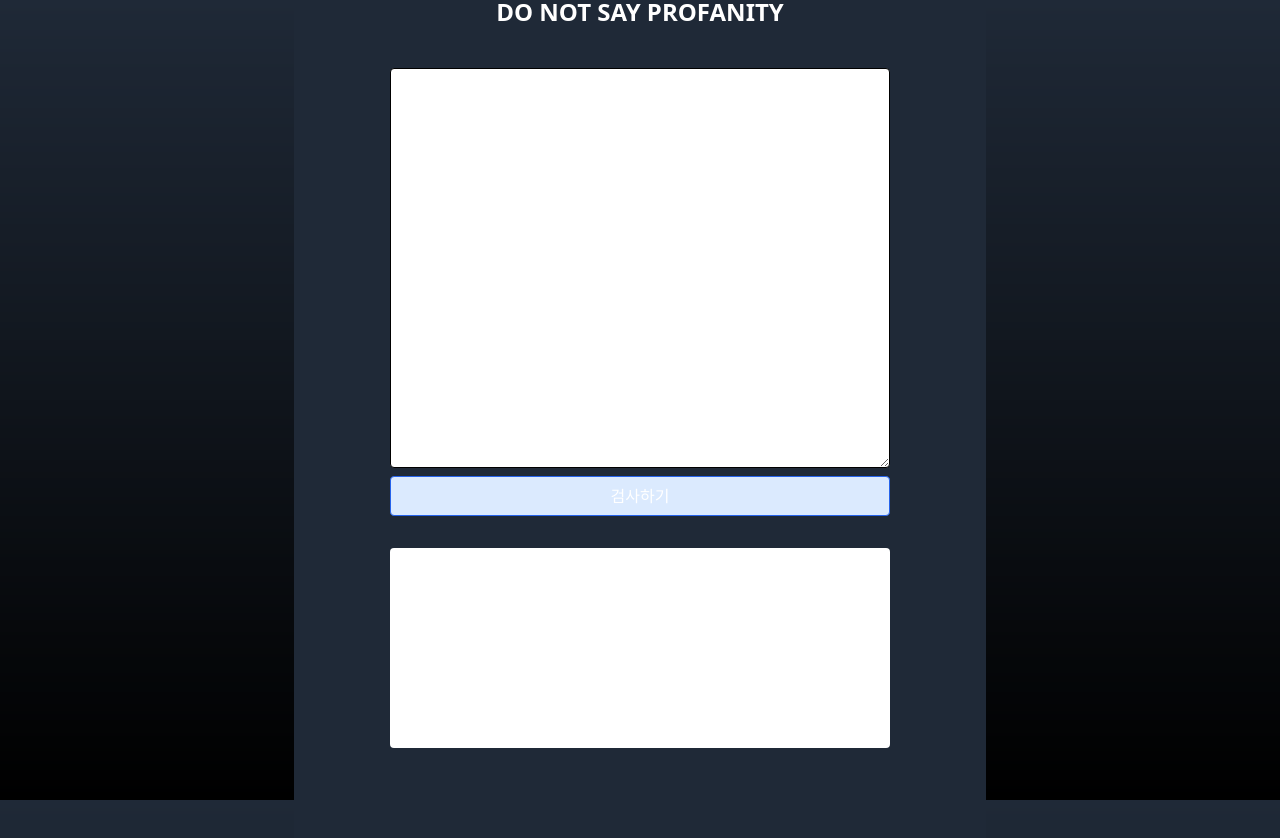
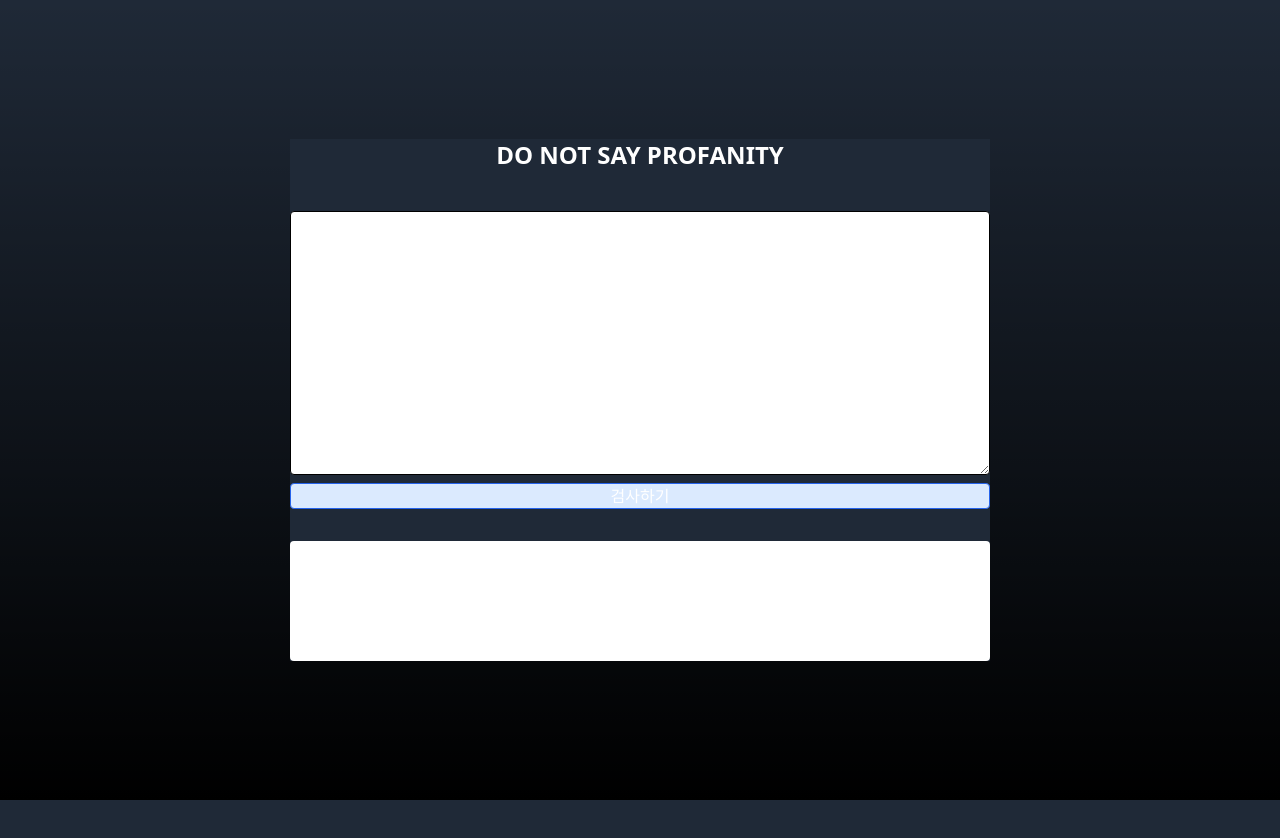
Before and after one commit to shinwonse/do-not-say-profanity, a Next.js app: page / in a window 1280 px wide. Shown: the top 838 px of the page. After the commit the page ends 800 px from the top, so only its background shows below. Built offline with nearby package versions, Linux system fonts and the light colour scheme.

Commit message:
디자인 수정

```diff
--- a/src/app/components/Button/Button.tsx
+++ b/src/app/components/Button/Button.tsx
@@ -7,7 +7,7 @@ type Props = {
 function Button({ onClick }: Props) {
   return (
     <button
-      className="border border-blue-600 bg-blue-100 rounded w-[500px] h-10 mt-2"
+      className="border border-blue-600 bg-blue-100 rounded w-full h-10 mt-2"
       onClick={onClick}
       type="button"
     >
--- a/src/app/components/ResultBox/ResultBox.tsx
+++ b/src/app/components/ResultBox/ResultBox.tsx
@@ -6,7 +6,7 @@ type Props = {
 
 function ResultBox({ result }: Props) {
   return (
-    <div className="p-5 bg-white w-full rounded mt-8 min-h-[200px]">
+    <div className="p-5 bg-white w-full rounded mt-8 min-h-[120px]">
       {result.length ? (
         <div>
           {result.map((item, idx) => {
--- a/src/app/components/TextArea/TextArea.tsx
+++ b/src/app/components/TextArea/TextArea.tsx
@@ -13,7 +13,7 @@ function TextArea({ input, setInput }: Props) {
 
   return (
     <textarea
-      className="rounded w-[500px] text-black border border-black h-[400px] p-5"
+      className="rounded w-full text-black border border-black h-full min-h-[250px] max-h-[400px] p-5"
       onChange={handleChange}
       value={input}
     />
--- a/src/app/page.tsx
+++ b/src/app/page.tsx
@@ -2,7 +2,7 @@ import ClientComponent from '@/app/components/ClientComponent';
 
 export default function Home() {
   return (
-    <main className="flex min-h-[1000px] flex-col items-center p-24 bg-gray-800">
+    <main className="flex flex-col w-4/5 max-w-[700px] items-center bg-gray-800">
       <h1 className="font-bold text-2xl mb-10 text-white">
         DO NOT SAY PROFANITY
       </h1>
```
